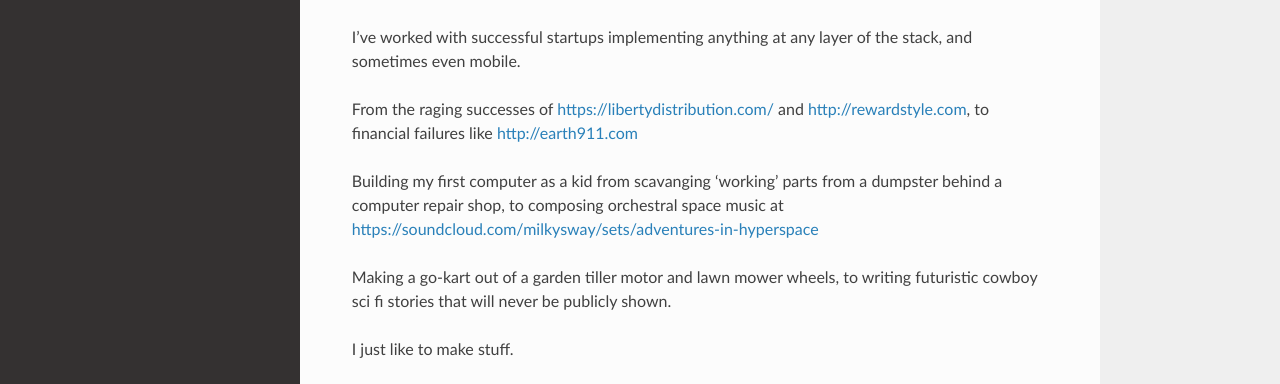
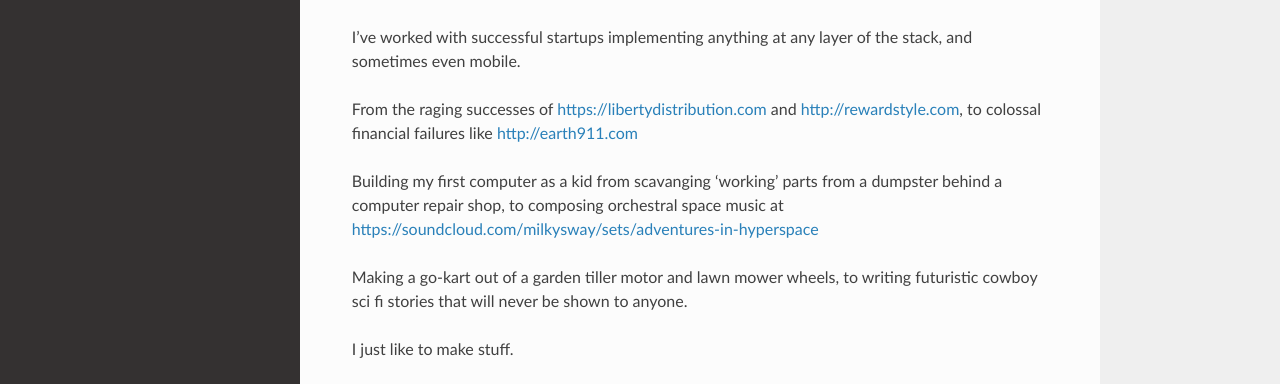
Before and after one commit to jeraldrich/blog, a Sphinx documentation site: the page built from docs/about_me.rst, in a window 1280 px wide and 925 px high. Shown: the part 374-758 px from the top of the window. Built offline with Sphinx 7.4.7 and the Read the Docs theme 2.0.0, drawn with Linux system fonts in a browser that asks for light colours.

Commit message:
update aboutme

```diff
--- a/docs/about_me.rst
+++ b/docs/about_me.rst
@@ -11,10 +11,10 @@ I’m passionate about backend development, databases, systems and software arch
 
 I've worked with successful startups implementing anything at any layer of the stack, and sometimes even mobile.
 
-From the raging successes of https://libertydistribution.com/ and http://rewardstyle.com, to financial failures like http://earth911.com
+From the raging successes of https://libertydistribution.com and http://rewardstyle.com, to colossal financial failures like http://earth911.com
 
 Building my first computer as a kid from scavanging 'working' parts from a dumpster behind a computer repair shop, to composing orchestral space music at https://soundcloud.com/milkysway/sets/adventures-in-hyperspace
 
-Making a go-kart out of a garden tiller motor and lawn mower wheels, to writing futuristic cowboy sci fi stories that will never be publicly shown.
+Making a go-kart out of a garden tiller motor and lawn mower wheels, to writing futuristic cowboy sci fi stories that will never be shown to anyone.
 
 I just like to make stuff.
```
